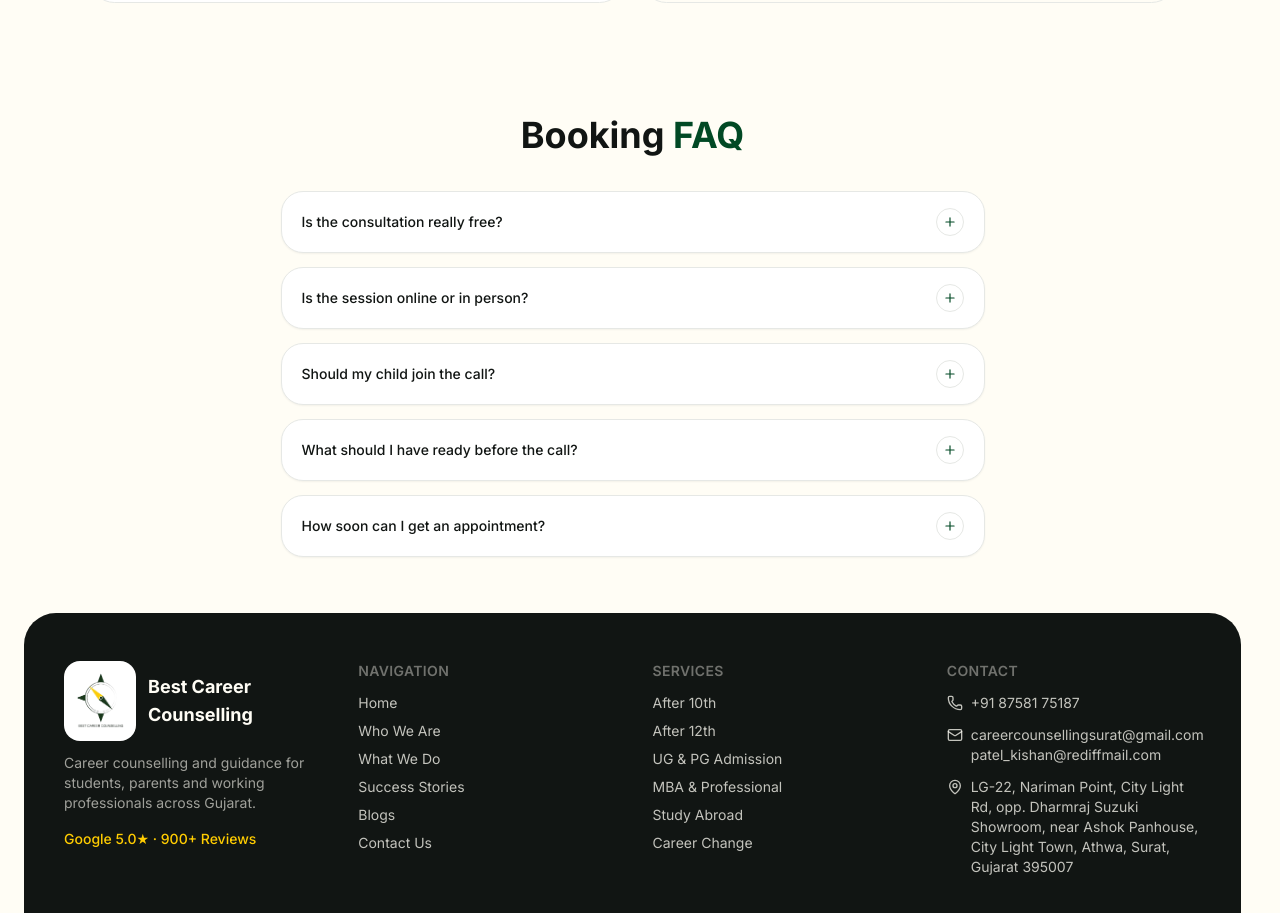
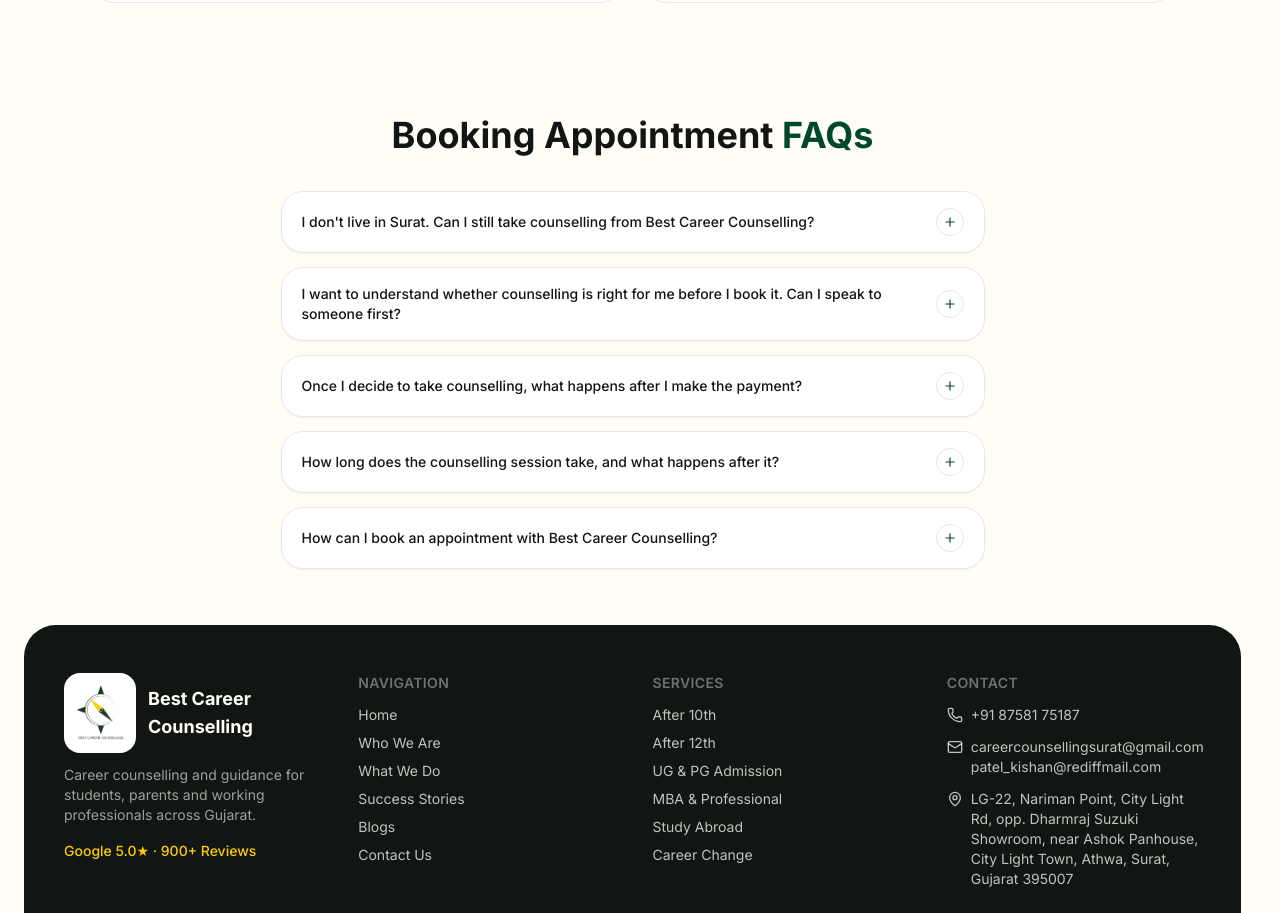
Before and after one commit to greenthera/bestcareercounselling.com, a React (Vite) app: page /contact-us in a window 1280 px wide. Shown: the part 2783-3696 px from the top of the page. Built offline with nearby package versions, Linux system fonts and the light colour scheme; no server answers; grey boxes are pictures that could not be loaded.

Commit message:
feat: add Career Change FAQs to What We Do and replace Booking FAQs on Contact page (#319)

```diff
--- a/src/components/what-we-do/ServiceSection.tsx
+++ b/src/components/what-we-do/ServiceSection.tsx
@@ -16,6 +16,7 @@
   'after-12th': 'After 12th and Course Selection',
   'ug-pg-admission': 'College and UG Admissions',
   mba: 'MBA and PGDM Admissions',
+  'career-change': 'Career Change',
 }
 
 interface ServiceSectionProps {
--- a/src/data/faqs.ts
+++ b/src/data/faqs.ts
@@ -291,30 +291,87 @@
       },
     ],
   },
+  {
+    title: 'Career Change',
+    faqs: [
+      {
+        question: 'I am not happy with my current career. Is career counselling the right place to start?',
+        answer:
+          "Yes. You don't have to know what you want to do next before coming to us. We first understand what isn't working for you, what you want to change and what you are looking for from your career. From there, we help you explore possible directions.",
+      },
+      {
+        question: 'I want to change my career, but I have no idea what I should move into. Can you help?',
+        answer:
+          'Yes. We look at your interests, personality, strengths, abilities, experience and what you want from your professional life. This helps us explore career options that could be a better fit for you.',
+      },
+      {
+        question: 'I have been working in the same field for years. Is it too late to change my career?',
+        answer:
+          'It is not necessarily too late. Your experience and skills can often be useful in a new role or industry. We help you understand what options are realistic for you and where your existing experience can still add value.',
+      },
+      {
+        question: 'I have a good job but still feel like I am in the wrong career. What should I do?',
+        answer:
+          'Having a good job does not always mean you are in the right career. Before making a major decision, we can help you understand what is missing, what you want from your work and whether you need a complete career change or simply a different role or work environment.',
+      },
+      {
+        question: 'I am scared that I will make the wrong decision again. Can counselling help?',
+        answer:
+          "Yes. We won't simply tell you to switch to one particular career. We help you understand yourself and your options better so that your next decision is based on more than just frustration or guesswork.",
+      },
+      {
+        question: 'I have skills and experience in my current field. Will they be useful if I change careers?',
+        answer:
+          'They may be. A career change does not always mean starting from zero. We look at your existing skills, experience and strengths to understand where they could be useful in a different career or industry.',
+      },
+      {
+        question: "I want better growth and opportunities, but I don't know which career would be right for me.",
+        answer:
+          'We can help you explore that. We first understand what you mean by better growth and what you are looking for from your professional life, and then look at career directions that fit your profile and expectations.',
+      },
+      {
+        question: 'I am thinking about doing an MBA because I want to change my career. Is an MBA the right option for me?',
+        answer:
+          "An MBA can be useful for some career changes, but it isn't automatically the right choice for everyone. We can first understand where you are and where you want to go, and then help you decide whether an MBA, another qualification or a different route makes more sense.",
+      },
+      {
+        question: 'My family is not sure about my decision to change careers. Can counselling help?',
+        answer:
+          'Yes. A career change can be a big decision, especially when family, finances and responsibilities are involved. We can help you understand your options clearly so that you can have a more informed conversation with your family.',
+      },
+      {
+        question: 'What will I actually get from career change counselling?',
+        answer:
+          "The aim is to help you understand why you want a change, what options may suit you, what you can build on from your existing experience and what direction you can explore next. The final decision remains yours, but you don't have to make it completely on your own.",
+      },
+    ],
+  },
 ]
 
 export const bookingFaqs: Faq[] = [
   {
-    question: 'Is the consultation really free?',
-    answer: 'Yes — completely free, with no obligation to continue.',
+    question: "I don't live in Surat. Can I still take counselling from Best Career Counselling?",
+    answer:
+      'Absolutely. We regularly counsel students and professionals who live outside Surat and even abroad. If you cannot visit our office, the counselling can be done online through Zoom or Google Meet.',
   },
   {
-    question: 'Is the session online or in person?',
+    question: 'I want to understand whether counselling is right for me before I book it. Can I speak to someone first?',
     answer:
-      'Both. We offer online sessions as well as in-person sessions at our Surat, Navsari, Ankleshwar and Valsad locations.',
+      'Of course. Most of the initial discussion happens over a call or an office meeting. You can tell us what you are confused about, what you are looking for and what kind of help you need. We can then guide you about the right service for your situation.',
   },
   {
-    question: 'Should my child join the call?',
+    question: 'Once I decide to take counselling, what happens after I make the payment?',
     answer:
-      "Yes, we recommend both the student and parents join — the assessment is for the student, but the conversation works best with everyone involved.",
+      'Once your counselling fee is paid, we schedule your counselling session and send you the Comprehensive Career Assessment link. You complete the assessment before your scheduled session, so that the counselling can focus on understanding your results, clearing your doubts and discussing your career direction.',
   },
   {
-    question: 'What should I have ready before the call?',
+    question: 'How long does the counselling session take, and what happens after it?',
     answer:
-      "Nothing formal — just your child's current class, recent marks if handy, and the questions on your mind. We'll guide the rest.",
+      "The counselling session usually takes around 1.5 to 2 hours. We discuss your Comprehensive Career Assessment results, understand your concerns and work through your career options and direction. Our support does not simply end with the counselling session. We continue to guide you through your education and career journey, including course and admission decisions, up to your Master's degree where applicable.",
   },
   {
-    question: 'How soon can I get an appointment?',
-    answer: "We keep slots open through the week — WhatsApp or call us and we'll find a time that works for you.",
+    question: 'How can I book an appointment with Best Career Counselling?',
+    answer:
+      'You can connect with us through WhatsApp, phone call or the appointment form on our website. If you are in Surat or nearby, you can also visit our office. We will first understand what you need and then help you take the next step.',
   },
 ]
--- a/src/pages/ContactUs.tsx
+++ b/src/pages/ContactUs.tsx
@@ -17,7 +17,7 @@
       <WhatHappensOnCall />
       <ContactMethods />
       <ContactLocation />
-      <FAQSection faqs={bookingFaqs} heading="Booking FAQ" />
+      <FAQSection faqs={bookingFaqs} heading="Booking Appointment FAQs" />
     </>
   )
 }
```
Also changed, not shown: 1 other file (tests, documents, lock files or other folders).
